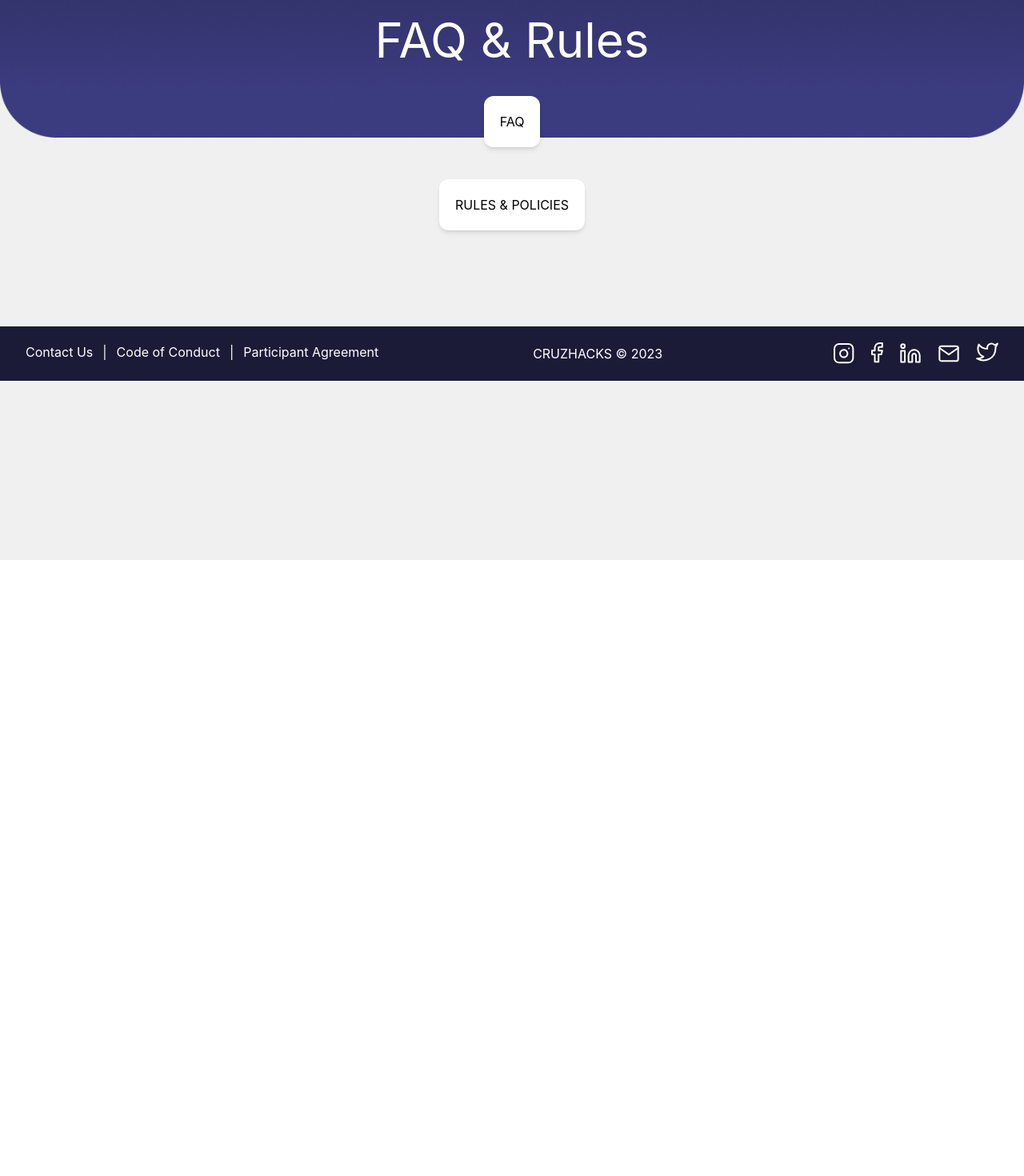
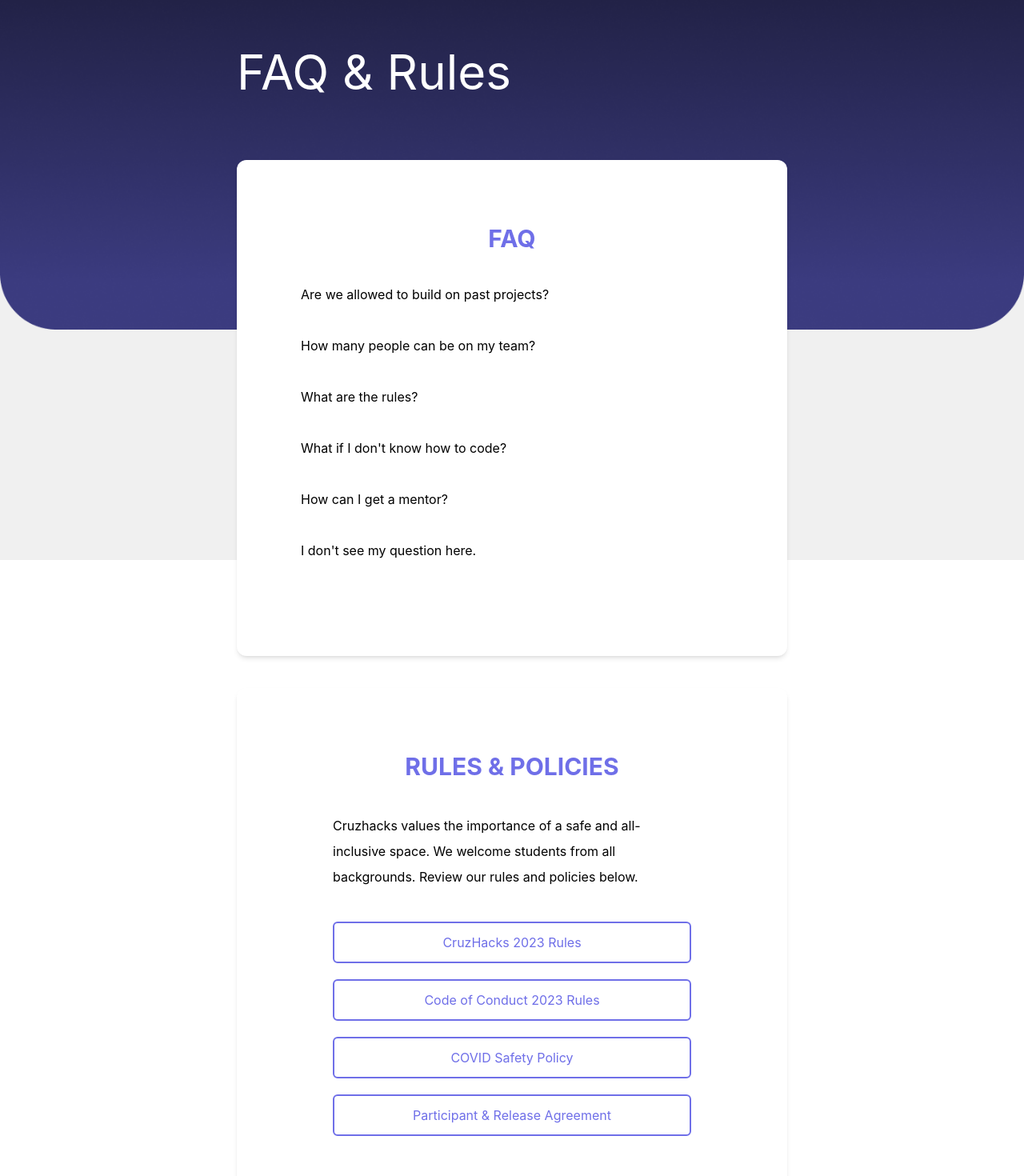
Before and after one commit to CruzHacks/cruzhacks-2023-live-site, a React (Vite) app: page /support/faq-and-rules in a window 1280 px wide. Shown: the part 100-1570 px from the top of the page at 80% size. Before the commit the page ends 800 px from the top, so only its background shows below. Built offline with nearby package versions, Linux system fonts and the light colour scheme.

Commit message:
FAQ page imp

```diff
--- a/src/components/BackgroundHeader.tsx
+++ b/src/components/BackgroundHeader.tsx
@@ -9,7 +9,7 @@
 
   return (
     <img
-      className='lg:-top-50 absolute top-10 left-0 -z-10 w-screen md:top-0 xl:-top-60'
+      className='absolute transition-top top-10 md:top-0 lg:-top-50 left-0 -z-10 w-screen'
       alt={"Page Background Header"}
       src={page === "/" ? BackgroundHeaderHome : BackgroundHeaderHome}
     />
--- /dev/null
+++ b/src/components/Button.tsx
@@ -0,0 +1,19 @@
+import React from "react"
+
+interface ButtonProps {
+  text: string
+  link: string
+  type: "clear" | "full"
+}
+
+const Button: React.FC<ButtonProps> = ({ text, link, type }) => {
+  const typeStyling = type === "clear" ? "text-purple" : "bg-purple text-white"
+
+  return (
+    <button className={"p-3 border-2 rounded-md border-purple " + typeStyling}>
+      <a href={link}>{text}</a>
+    </button>
+  )
+}
+
+export default Button
--- a/src/components/Card.tsx
+++ b/src/components/Card.tsx
@@ -5,7 +5,9 @@
 }
 
 const Card: React.FC<CardProps> = ({ children }) => {
-  return <div className='rounded-xl bg-white p-5 shadow-md'>{children}</div>
+  return (
+    <div className='rounded-xl bg-white p-20 lg:p-50 shadow-md'>{children}</div>
+  )
 }
 
 export default Card
--- a/src/views/FAQ/FAQCard.tsx
+++ b/src/views/FAQ/FAQCard.tsx
@@ -4,7 +4,18 @@
 const FAQCard: React.FC = () => {
   return (
     <Card>
-      <h1 className='uppercase'>FAQ</h1>
+      <h1 className='text-purple text-center text-3xl font-bold uppercase'>
+        FAQ
+      </h1>
+
+      <ul className='py-10 flex flex-col gap-10'>
+        <li>Are we allowed to build on past projects?</li>
+        <li>How many people can be on my team?</li>
+        <li>What are the rules?</li>
+        <li>What if I don't know how to code?</li>
+        <li>How can I get a mentor?</li>
+        <li>I don't see my question here.</li>
+      </ul>
     </Card>
   )
 }
--- a/src/views/FAQ/Rules.tsx
+++ b/src/views/FAQ/Rules.tsx
@@ -1,10 +1,28 @@
 import React from "react"
+import Button from "../../components/Button"
 import Card from "../../components/Card"
 
 const Rules: React.FC = () => {
   return (
     <Card>
-      <h1 className='uppercase'>Rules & Policies</h1>
+      <h1 className='text-purple text-center text-3xl font-bold uppercase'>
+        Rules & Policies
+      </h1>
+
+      <div className='px-10'>
+        <p className='my-10 leading-8'>
+          Cruzhacks values the importance of a safe and all-inclusive space. We
+          welcome students from all backgrounds. Review our rules and policies
+          below.
+        </p>
+
+        <div className='flex flex-col items-stretch gap-5'>
+          <Button text='CruzHacks 2023 Rules' link='' type='clear' />
+          <Button text='Code of Conduct 2023 Rules' link='' type='clear' />
+          <Button text='COVID Safety Policy' link='' type='clear' />
+          <Button text='Participant & Release Agreement' link='' type='clear' />
+        </div>
+      </div>
     </Card>
   )
 }
--- a/src/views/FAQ/index.tsx
+++ b/src/views/FAQ/index.tsx
@@ -8,8 +8,10 @@
     <>
       <BackgroundHeader />
 
-      <div className='my-20 flex flex-col items-center justify-center gap-10'>
-        <h1 className='text-4xl text-white lg:text-6xl'>FAQ & Rules</h1>
+      <div className='my-20 flex flex-col items-stretch justify-center gap-10'>
+        <h1 className='md:py-10 text-4xl text-white lg:text-6xl'>
+          FAQ & Rules
+        </h1>
 
         <FAQCard />
         <Rules />
--- a/src/views/Home/index.tsx
+++ b/src/views/Home/index.tsx
@@ -11,7 +11,7 @@
       <BackgroundHeader />
 
       <div className='my-20 flex flex-col items-stretch justify-center gap-10'>
-        <h1 className='hidden gap-3 self-center text-4xl text-white md:flex lg:gap-5 lg:text-6xl'>
+        <h1 className='hidden py-10 gap-3 self-center text-4xl text-white md:flex lg:gap-5 lg:text-6xl'>
           <span className='flex gap-1'>
             CRUZHACKS
             <span className='mt-1 text-xs font-thin lg:mt-0 lg:text-lg'>
--- a/src/views/Map/index.tsx
+++ b/src/views/Map/index.tsx
@@ -6,8 +6,8 @@
     <>
       <BackgroundHeader />
 
-      <div className='my-20 flex flex-col items-center justify-center gap-10'>
-        <h1 className='text-4xl text-white lg:text-6xl'>Event Maps</h1>
+      <div className='my-20 flex flex-col items-stretch justify-center gap-10'>
+        <h1 className='md:py-10 text-4xl text-white lg:text-6xl'>Event Maps</h1>
       </div>
     </>
   )
--- a/src/views/Resources/index.tsx
+++ b/src/views/Resources/index.tsx
@@ -10,8 +10,8 @@
     <>
       <BackgroundHeader />
 
-      <div className='my-20 flex flex-col items-center justify-center gap-10'>
-        <h1 className='text-4xl text-white lg:text-6xl'>
+      <div className='my-20 flex flex-col items-stretch justify-center gap-10'>
+        <h1 className='md:py-10 text-4xl text-white lg:text-6xl'>
           Everything you will need is right here
         </h1>
 
```
